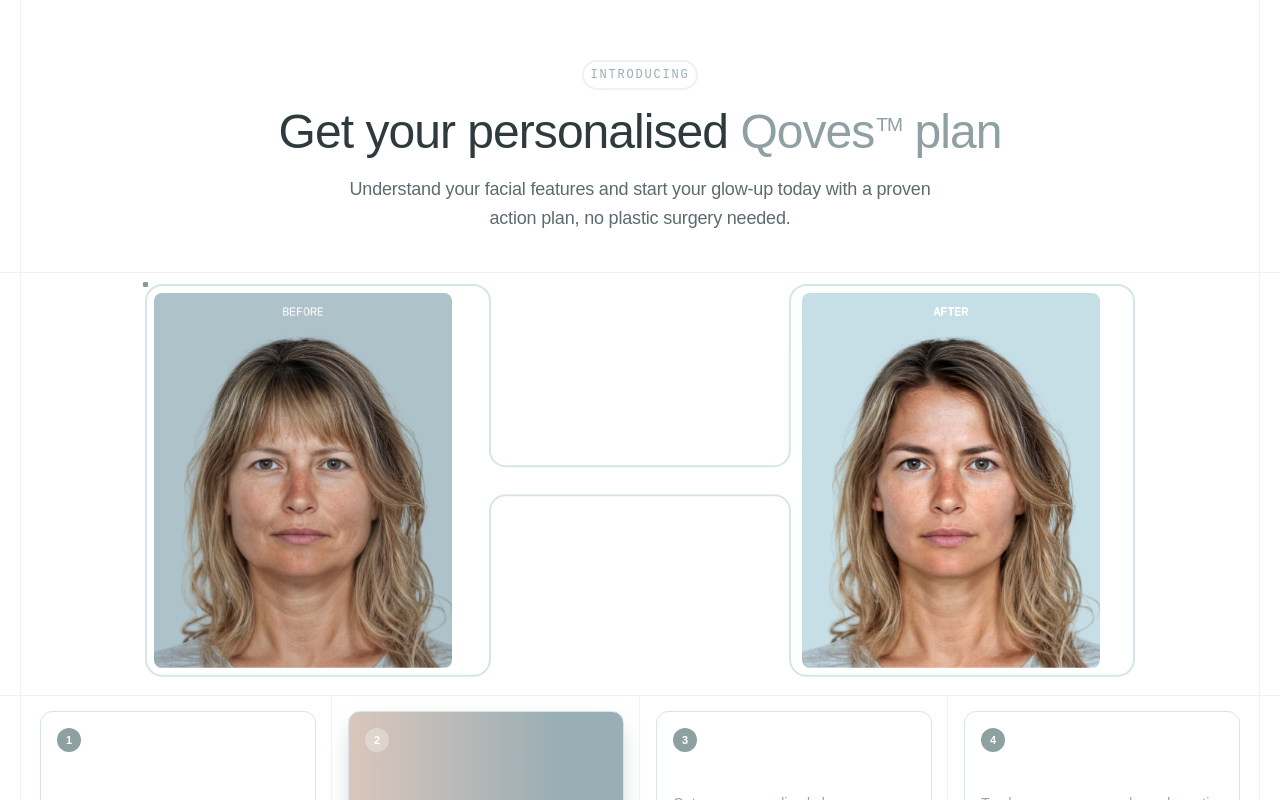
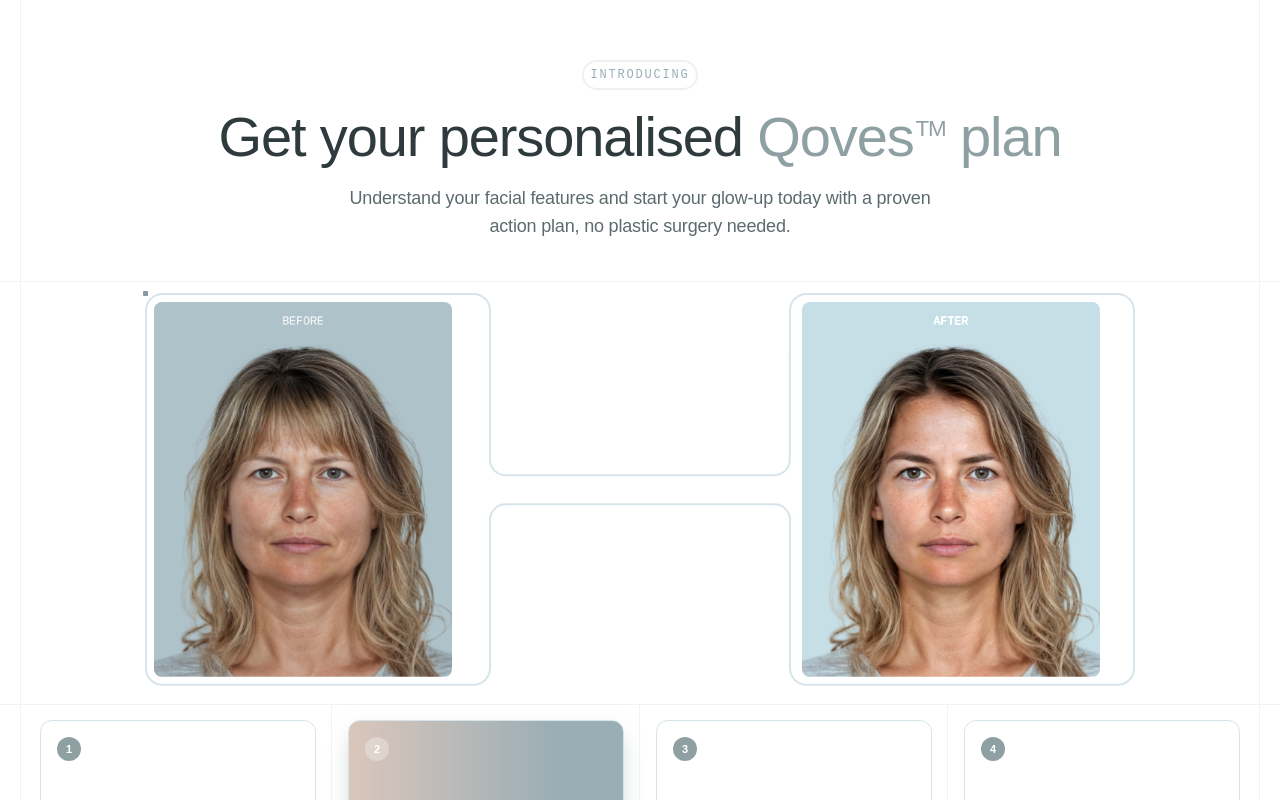
Before and after one commit to Nurudeen38/qoves_assessment, a Next.js app: page / in a window 1280 px wide. Shown: the top 800 px of the page. Built offline with nearby package versions, Linux system fonts and the light colour scheme.

Commit message:
fix: style update

```diff
--- a/src/components/organisms/FAQList/FAQList.module.scss
+++ b/src/components/organisms/FAQList/FAQList.module.scss
@@ -124,7 +124,7 @@
     border: none;
     cursor: pointer;
     text-align: left;
-    font-size: 1.125rem;
+    font-size: $font-size-lg;
     font-weight: 500;
     color: $color-slate-dark;
     transition: all 0.2s ease;
@@ -136,13 +136,13 @@
   }
 
   &__icon {
-    font-size: $spacing-lg;
+    font-size: $font-size-2xl;
     font-weight: 300;
     color: $color-teal-light;
 
     .category--open & {
       color: white;
-      font-size: $spacing-lg;
+      font-size: $font-size-2xl;
     }
   }
 
@@ -174,7 +174,7 @@
     width: 100%;
     @include flex(row, space-between, center);
     padding: $spacing-md;
-    font-size: 0.9375rem;
+    font-size: $font-size-base;
     font-weight: 400;
     color: $color-bg-overlay;
     background: transparent;
@@ -190,7 +190,7 @@
   }
 
   &__icon {
-    font-size: 1.125rem;
+    font-size: $font-size-lg;
     color: rgba($color-bg-primary, 0.7);
 
     .question--open & {
--- a/src/components/organisms/FooterCTA/FooterCTA.module.scss
+++ b/src/components/organisms/FooterCTA/FooterCTA.module.scss
@@ -182,6 +182,7 @@
   font-weight: 300;
   line-height: 1.1;
   margin-bottom: $spacing-md;
+  text-wrap-style: balance;
 }
 
 .titleAccent {
@@ -277,7 +278,7 @@
   }
 
   &__title {
-    font-size: 1.25rem; // 20px
+    font-size: $font-size-xl; // 20px
     font-weight: 400;
     margin-bottom: $spacing-xs;
   }
@@ -362,7 +363,7 @@
 }
 
 .titleBottom {
-  font-size: 2.75rem; // 44px
+  font-size: $font-size-title; // 44px
   font-weight: 300;
   line-height: 1.1;
   margin-bottom: $spacing-md;
@@ -370,11 +371,11 @@
 
 .titleAccentBottom {
   color: rgba($color-bg-primary, 0.5);
-  font-size: 3.25rem; // 52px Make "about your appearance" slightly larger as seen in design
+  font-size: $font-size-hero; // 52px Make "about your appearance" slightly larger as seen in design
 }
 
 .descriptionBottom {
-  font-size: 0.8125rem; // 13px
+  font-size: $font-size-sm; // 13px
   line-height: 1.6;
   color: rgba($color-bg-primary, 0.65);
   max-width: 25rem;
@@ -432,7 +433,7 @@
   box-shadow: 0 20px 40px rgba($color-black, 0.25);
 
   &__title {
-    font-size: 1.5rem; // 24px
+    font-size: $font-size-2xl; // 24px
     font-weight: 400;
     margin-bottom: 184px;
     line-height: 1.2;
@@ -452,7 +453,7 @@
     background: rgba($color-bg-primary, 0.12);
     padding: $spacing-sm-md $spacing-md;
     border-radius: 6px;
-    font-size: 0.8125rem; // 13px
+    font-size: $font-size-sm; // 13px
     color: rgba($color-bg-primary, 0.85);
     line-height: 1.4;
     font-weight: 400;
--- a/src/components/organisms/HeroComparison/HeroComparison.module.scss
+++ b/src/components/organisms/HeroComparison/HeroComparison.module.scss
@@ -70,7 +70,7 @@
 
   &__subtitle {
     margin-bottom: $spacing-2xl-md !important;
-    font-size: 1.125rem !important; // 18px equivalent roughly
+    font-size: $font-size-lg !important; // 18px equivalent roughly
     font-weight: 300 !important;
     color: $color-slate-muted !important;
     max-width: 37.5rem;
--- a/src/styles/abstracts/_variables.scss
+++ b/src/styles/abstracts/_variables.scss
@@ -58,19 +58,19 @@
 $font-family-sans: "PP Neue Montreal", Helvetica, sans-serif;
 $font-family-mono: "Zagma Mono", monospace;
 
-$font-size-xsm: 0.625rem; // 10px
-$font-size-xxs: 0.6875rem; // 11px
-$font-size-xs: 0.75rem;
-$font-size-sm: 0.875rem;
-$font-size-base: 1rem;
-$font-size-lg: 1.125rem;
-$font-size-xl: 1.25rem;
-$font-size-2xl: 1.5rem;
-$font-size-3xl: 1.875rem;
-$font-size-4xl: 2.25rem;
-$font-size-title: 2.625rem; // 42px
-$font-size-5xl: 3rem;
-$font-size-hero: 3rem; // 48px
+$font-size-xsm: clamp(0.5rem, 0.5vw + 0.35rem, 0.625rem); // 10px
+$font-size-xxs: clamp(0.5625rem, 0.5vw + 0.4rem, 0.6875rem); // 11px
+$font-size-xs: clamp(0.625rem, 0.5vw + 0.5rem, 0.75rem); // 12px
+$font-size-sm: clamp(0.75rem, 1vw + 0.5rem, 0.875rem); // 14px
+$font-size-base: clamp(0.875rem, 1vw + 0.625rem, 1rem); // 16px
+$font-size-lg: clamp(1rem, 1.5vw + 0.625rem, 1.125rem); // 18px
+$font-size-xl: clamp(1.125rem, 1.5vw + 0.75rem, 1.25rem); // 20px
+$font-size-2xl: clamp(1.25rem, 2vw + 0.75rem, 1.5rem); // 24px
+$font-size-3xl: clamp(1.5rem, 2.5vw + 0.875rem, 1.875rem); // 30px
+$font-size-4xl: clamp(1.75rem, 3vw + 1rem, 2.25rem); // 36px
+$font-size-title: clamp(2rem, 3.5vw + 1.125rem, 2.625rem); // 42px
+$font-size-5xl: clamp(2.25rem, 4vw + 1.25rem, 3rem); // 48px
+$font-size-hero: clamp(2.5rem, 4.5vw + 1.25rem, 3.5rem); // Scaled hero to allow a bit more room
 
 $font-weight-regular: 400;
 $font-weight-medium: 500;
```
